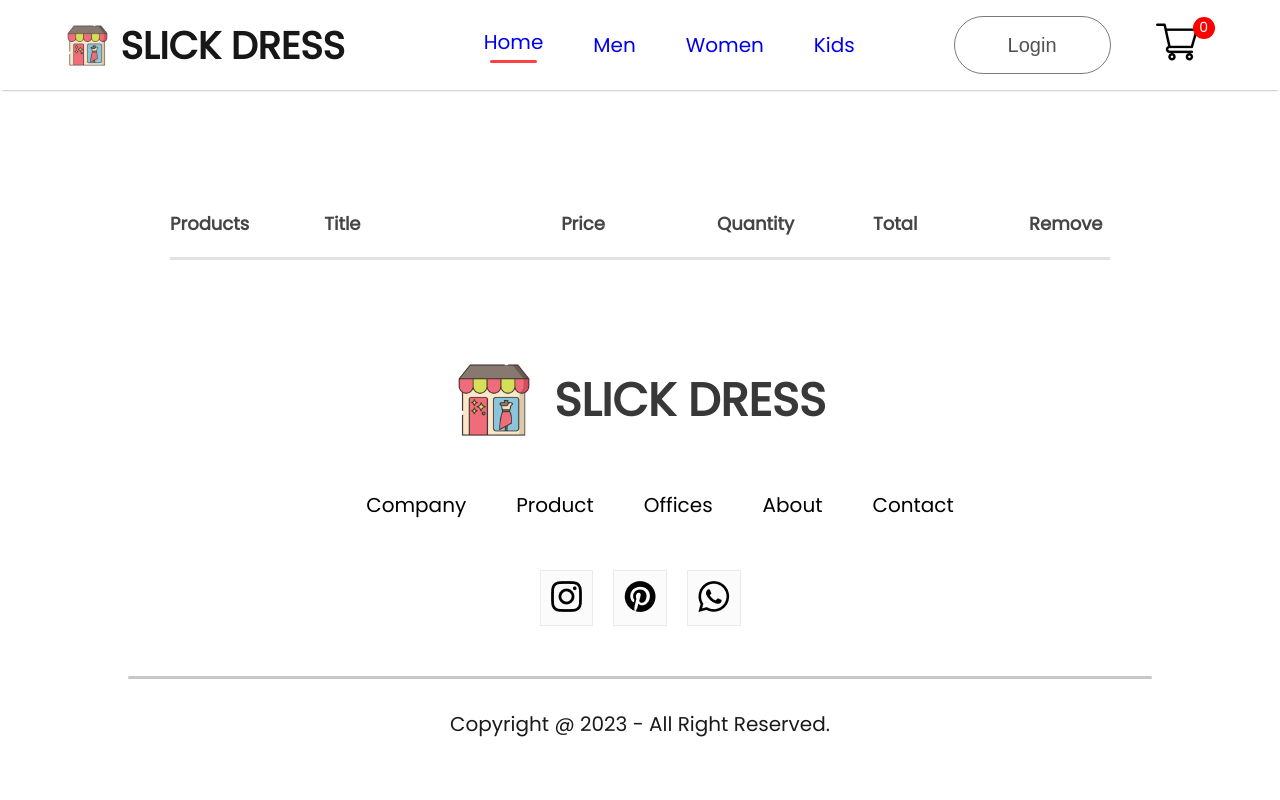
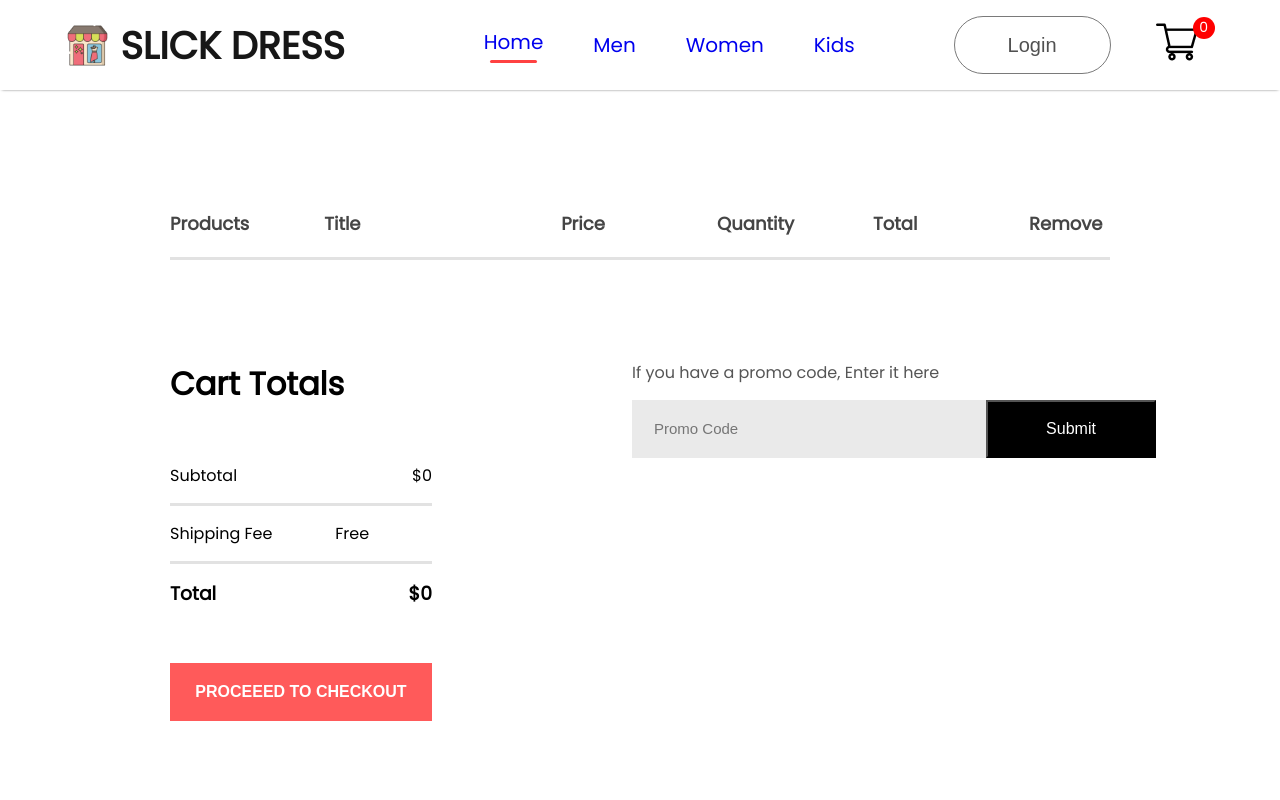
Before and after one commit to harshahossain/slick-dress, a React (Create React App) app: page /cart in a window 1280 px wide. Shown: the top 800 px of the page. Built offline with nearby package versions, Linux system fonts and the light colour scheme.

Commit message:
Added css to Cart

```diff
--- a/src/Components/CartItems/CartItems.css
+++ b/src/Components/CartItems/CartItems.css
@@ -16,3 +16,86 @@
   background: #e2e2e2;
   border: 0;
 }
+.cartitems-remove {
+  width: 15px;
+  margin: 0px 40px;
+  cursor: pointer;
+}
+.cartitems-remove:hover {
+  transform: scale(1.5);
+  /* border: 1px solid black; */
+  background-color: #ff4141;
+  border-radius: 70%;
+}
+.cartitems-format {
+  font-size: 17px;
+  font-weight: 500;
+}
+.cartitems-product-icon {
+  height: 62px;
+}
+.cartitems-quantity {
+  width: 64px;
+  height: 50px;
+  border: 2px solid #ebebeb;
+  background: #fff;
+}
+
+.cartitems-down {
+  display: flex;
+  margin: 100px 0px;
+}
+.cartitems-total {
+  flex: 1;
+  display: flex;
+  flex-direction: column;
+  margin-right: 200px;
+  gap: 40px;
+}
+.cartitems-total-item {
+  display: flex;
+  justify-content: space-between;
+  padding: 15px 0px;
+}
+.cartitems-total button {
+  width: 262px;
+  height: 58px;
+  outline: none;
+  border: none;
+  background: #ff5a5a;
+  color: #fff;
+  font-size: 16px;
+  font-weight: 600;
+  cursor: pointer;
+}
+.cartitems-promo {
+  flex: 1;
+  font-size: 16px;
+  font-weight: 500;
+}
+.cartitems-promo p {
+  color: #555;
+}
+.cartitems-promo-box {
+  width: 504px;
+  margin-top: 15px;
+  padding-left: 20px;
+  height: 58px;
+  background: #eaeaea;
+}
+.cartitems-promo-box input {
+  border: none;
+  outline: none;
+  background: transparent;
+  font-size: 15px;
+  width: 330px;
+  height: 50px;
+}
+.cartitems-promo-box button {
+  width: 170px;
+  height: 58px;
+  font-size: 16px;
+  background: #000;
+  color: #fff;
+  cursor: pointer;
+}
--- a/src/Components/CartItems/CartItems.jsx
+++ b/src/Components/CartItems/CartItems.jsx
@@ -4,7 +4,8 @@
 import removeIcon from "../Assets/cart_cross_icon.png";
 
 export default function CartItems() {
-  const { all_product, cartItems, removeFromCart } = useContext(ShopContext);
+  const { all_product, cartItems, removeFromCart, addToCart } =
+    useContext(ShopContext);
   return (
     <div className="cartitems">
       <div className="cartitems-main">
@@ -20,17 +21,27 @@
         if (cartItems[item.id] > 0) {
           return (
             <div key={item.id}>
-              <div className="cartitems-format">
-                <img src={item.image} alt={item.name} />
+              <div className="cartitems-format cartitems-main">
+                <img
+                  className="cartitems-product-icon"
+                  src={item.image}
+                  alt={item.name}
+                />
                 <p>{item.name}</p>
                 <p>${item.new_price}</p>
-                <button className="cartitems-quantity">
-                  {cartItems[item.id]}
+                <button
+                  className="cartitems-quantity"
+                  onClick={() => {
+                    addToCart(item.id);
+                  }}
+                >
+                  {cartItems[item.id]}+
                 </button>
                 <p>${item.new_price * cartItems[item.id]}</p>
                 <img
                   src={removeIcon}
                   alt="remove"
+                  className="cartitems-remove"
                   onClick={() => {
                     removeFromCart(item.id);
                   }}
@@ -41,6 +52,39 @@
           );
         }
       })}
+      <div className="cartitems-down">
+        <div className="cartitems-total">
+          <h1>Cart Totals</h1>
+          <div>
+            <div className="cartitems-total-item">
+              <p>Subtotal</p>
+              <p>${0}</p>
+            </div>
+            <hr />
+            <div className="cartitems-total-item">
+              <p>Shipping Fee</p>Free<p></p>
+            </div>
+            <hr />
+            <div className="cartitems-total-item">
+              <h3>Total</h3>
+              <h3>${0}</h3>
+            </div>
+          </div>
+          <button>PROCEEED TO CHECKOUT</button>
+        </div>
+        <div className="cartitems-promo">
+          <p>If you have a promo code, Enter it here</p>
+          <div className="cartitems-promo-box">
+            <input
+              type="text"
+              name="promocode"
+              id="promocode"
+              placeholder="Promo Code"
+            />
+            <button>Submit</button>
+          </div>
+        </div>
+      </div>
     </div>
   );
 }
```
